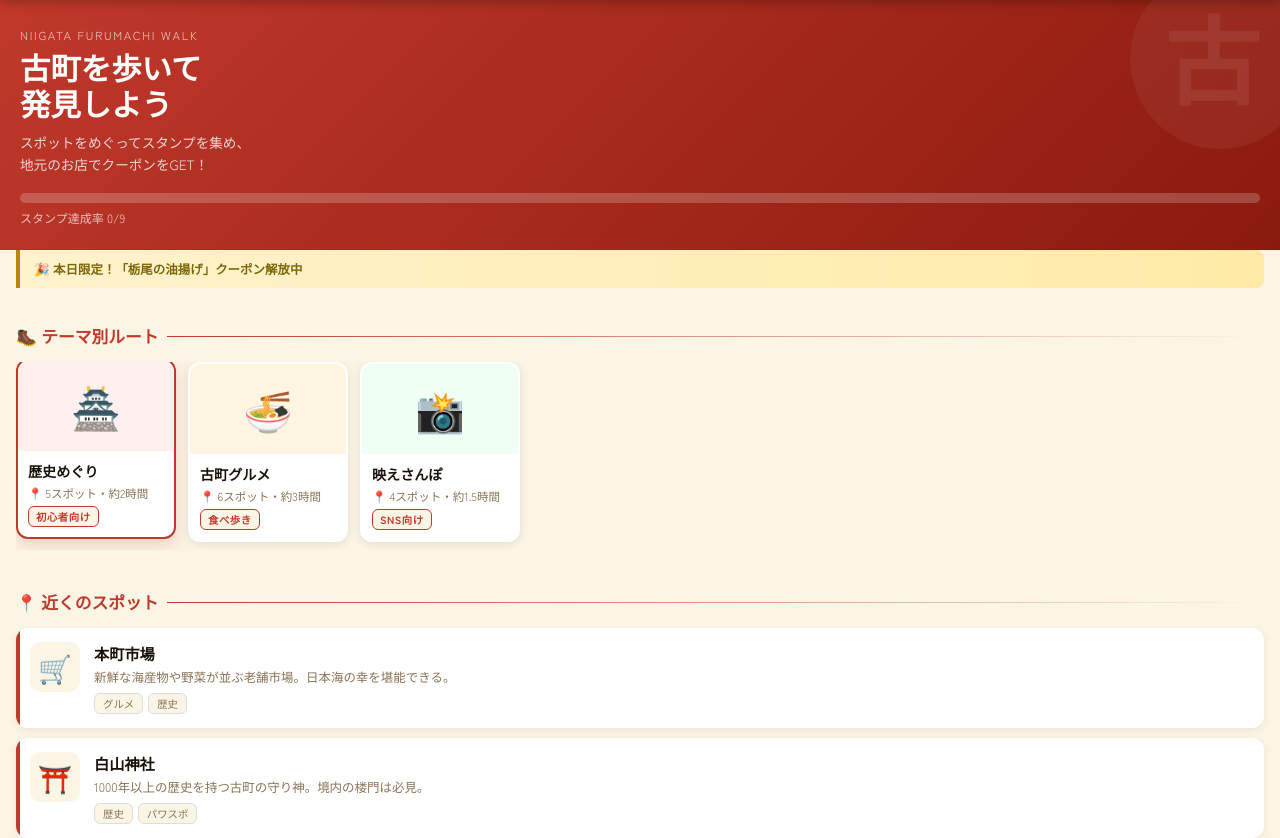
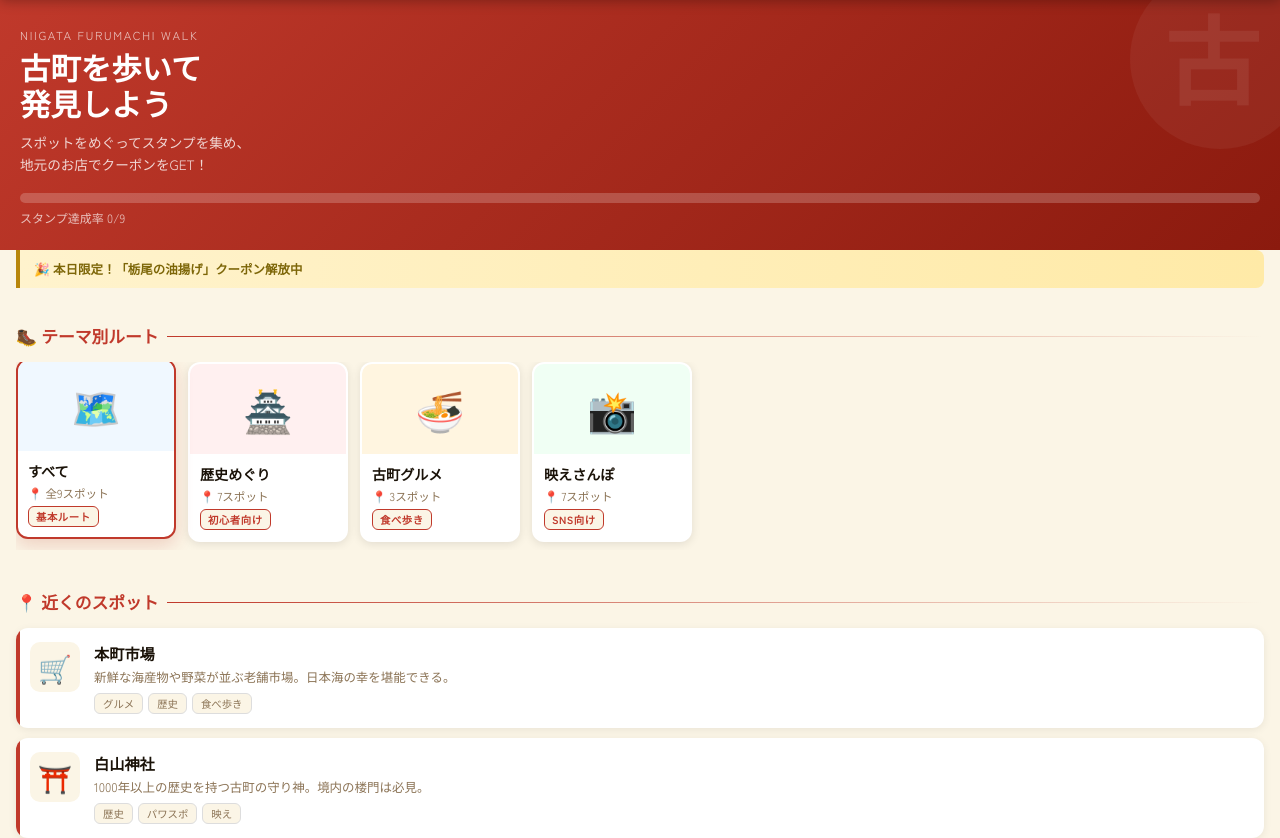
Before and after one commit to s0u8a/hurumatihakkason, a plain HTML site: page index.html in a window 1280 px wide. Shown: the part 130-968 px from the top of the page. Drawn offline with nearby package versions, Linux system fonts and the light colour scheme.

Commit message:
機能追加映え散歩機能と食べ歩き

```diff
--- a/index.html
+++ b/index.html
@@ -56,27 +56,35 @@
     <div class="section">
       <div class="section-title">🥾 テーマ別ルート</div>
       <div class="route-cards">
-        <div class="route-card selected" onclick="selectRoute(this)">
+        <div class="route-card selected" onclick="selectRoute(this, null)">
+          <div class="route-card-img" style="background:#f0f8ff">🗺️</div>
+          <div class="route-card-body">
+            <div class="route-card-name">すべて</div>
+            <div class="route-card-meta">📍 全9スポット</div>
+            <div class="route-card-tag">基本ルート</div>
+          </div>
+        </div>
+        <div class="route-card" onclick="selectRoute(this, '歴史')">
           <div class="route-card-img" style="background:#FFF0F0">🏯</div>
           <div class="route-card-body">
             <div class="route-card-name">歴史めぐり</div>
-            <div class="route-card-meta">📍 5スポット・約2時間</div>
+            <div class="route-card-meta">📍 7スポット</div>
             <div class="route-card-tag">初心者向け</div>
           </div>
         </div>
-        <div class="route-card" onclick="selectRoute(this)">
+        <div class="route-card" onclick="selectRoute(this, '食べ歩き')">
           <div class="route-card-img" style="background:#FFF5E0">🍜</div>
           <div class="route-card-body">
             <div class="route-card-name">古町グルメ</div>
-            <div class="route-card-meta">📍 6スポット・約3時間</div>
+            <div class="route-card-meta">📍 3スポット</div>
             <div class="route-card-tag">食べ歩き</div>
           </div>
         </div>
-        <div class="route-card" onclick="selectRoute(this)">
+        <div class="route-card" onclick="selectRoute(this, '映え')">
           <div class="route-card-img" style="background:#F0FFF4">📸</div>
           <div class="route-card-body">
             <div class="route-card-name">映えさんぽ</div>
-            <div class="route-card-meta">📍 4スポット・約1.5時間</div>
+            <div class="route-card-meta">📍 7スポット</div>
             <div class="route-card-tag">SNS向け</div>
           </div>
         </div>
@@ -100,8 +108,15 @@
           style="background:var(--red); color:white; border:none; padding:5px 15px; border-radius:20px;">
           保存する
         </button>
-       <div id="upload-status" style="font-size: 0.8rem; margin-top: 10px; color: var(--warm-gray);"></div>
+        <div id="upload-status" style="font-size: 0.8rem; margin-top: 10px; color: var(--warm-gray);"></div>
         <img id="photo-preview" src="" style="width: 100%; border-radius: 8px; margin-top: 10px; display: none;">
+
+        <!-- SNS Share Button (Shows only on 映えさんぽ) -->
+        <div id="sns-share-container" style="display: none; margin-top: 15px; text-align: center;">
+           <a id="sns-share-btn" href="https://twitter.com/intent/tweet?text=古町で「映えさんぽ」を楽しみながらAIスタンプ集め中！あなたも新潟・古町を巡ってみませんか？&hashtags=古町さんぽ,新潟,AIスタンプラリー,映えさんぽ" target="_blank" style="display: inline-block; background: #1DA1F2; color: white; padding: 10px 20px; border-radius: 20px; text-decoration: none; font-weight: bold; width: 100%; font-size: 0.9rem;">
+             🐦 X (Twitter) にシェアする
+           </a>
+        </div>
       </div>
     </div>
     <div class="bottom-space"></div>
@@ -207,7 +222,7 @@
     <div class="bottom-space"></div>
   </div>
 
-  <script src="script/app.js?v=6"></script>
+  <script src="script/app.js?v=7"></script>
 </body>
 
 </html>
--- a/script/app.js
+++ b/script/app.js
@@ -5,15 +5,15 @@ const GOOGLE_API_KEY = 'AIzaSyC5kzwBBS---IAAa_012ce4a2XQdQqDOjw';
 
 // 2. スポットデータ
 const spots = [
-  { id: 1, name: "本町市場", icon: "🛒", desc: "新鮮な海産物や野菜が並ぶ老舗市場。日本海の幸を堪能できる。", tags: ["グルメ", "歴史"], stamped: false, lat: 37.9175, lng: 139.0365 },
-  { id: 2, name: "白山神社", icon: "⛩️", desc: "1000年以上の歴史を持つ古町の守り神。境内の楼門は必見。", tags: ["歴史", "パワスポ"], stamped: false, lat: 37.9156, lng: 139.0412 },
-  { id: 3, name: "古町通り", icon: "🏮", desc: "江戸時代から続くメインストリート。七番町・八番町が中心。", tags: ["散策", "買い物"], stamped: false, lat: 37.9168, lng: 139.0380 },
-  { id: 4, name: "砂丘館", icon: "🏛️", desc: "旧日本銀行新潟支店長宅。文化財指定の洋館でアートを鑑賞。", tags: ["アート", "歴史"], stamped: false, lat: 37.9200, lng: 139.0350 },
-  { id: 5, name: "新潟県政記念館", icon: "🏛️", desc: "明治時代の洋風建築。国重要文化財で古町の歴史を伝える。", tags: ["歴史", "建築"], stamped: false, lat: 37.9190, lng: 139.0360 },
-  { id: 6, name: "NEXT21", icon: "🏙️", desc: "古町を代表するランドマークタワー。展望ラウンジからの景色は絶景。", tags: ["景色", "ランドマーク"], stamped: false, lat: 37.9232, lng: 139.0435 },
-  { id: 7, name: "旧齋藤家別邸", icon: "🏡", desc: "豪商の別荘。美しい庭園と近代和風建築が見どころ。", tags: ["歴史", "庭園"], stamped: false, lat: 37.9238, lng: 139.0385 },
-  { id: 8, name: "みなとぴあ", icon: "🏛️", desc: "新潟市歴史博物館。信濃川のほとりに建つレトロな洋館。", tags: ["歴史", "博物館"], stamped: false, lat: 37.9265, lng: 139.0520 },
-  { id: 9, name: "萬代橋", icon: "🌉", desc: "新潟市のシンボル。信濃川にかかる重要文化財の石造りアーチ橋。", tags: ["歴史", "ランドマーク"], stamped: false, lat: 37.9197, lng: 139.0531 }
+  { id: 1, name: "本町市場", icon: "🛒", desc: "新鮮な海産物や野菜が並ぶ老舗市場。日本海の幸を堪能できる。", tags: ["グルメ", "歴史", "食べ歩き"], stamped: false, lat: 37.9175, lng: 139.0365 },
+  { id: 2, name: "白山神社", icon: "⛩️", desc: "1000年以上の歴史を持つ古町の守り神。境内の楼門は必見。", tags: ["歴史", "パワスポ", "映え"], stamped: false, lat: 37.9156, lng: 139.0412 },
+  { id: 3, name: "古町通り", icon: "🏮", desc: "江戸時代から続くメインストリート。七番町・八番町が中心。", tags: ["散策", "買い物", "食べ歩き", "グルメ"], stamped: false, lat: 37.9168, lng: 139.0380 },
+  { id: 4, name: "砂丘館", icon: "🏛️", desc: "旧日本銀行新潟支店長宅。文化財指定の洋館でアートを鑑賞。", tags: ["アート", "歴史", "映え"], stamped: false, lat: 37.9200, lng: 139.0350 },
+  { id: 5, name: "新潟県政記念館", icon: "🏛️", desc: "明治時代の洋風建築。国重要文化財で古町の歴史を伝える。", tags: ["歴史", "建築", "映え"], stamped: false, lat: 37.9190, lng: 139.0360 },
+  { id: 6, name: "NEXT21", icon: "🏙️", desc: "古町を代表するランドマークタワー。展望ラウンジからの景色は絶景。", tags: ["景色", "ランドマーク", "映え", "グルメ"], stamped: false, lat: 37.9232, lng: 139.0435 },
+  { id: 7, name: "旧齋藤家別邸", icon: "🏡", desc: "豪商の別荘。美しい庭園と近代和風建築が見どころ。", tags: ["歴史", "庭園", "映え"], stamped: false, lat: 37.9238, lng: 139.0385 },
+  { id: 8, name: "みなとぴあ", icon: "🏛️", desc: "新潟市歴史博物館。信濃川のほとりに建つレトロな洋館。", tags: ["歴史", "博物館", "映え"], stamped: false, lat: 37.9265, lng: 139.0520 },
+  { id: 9, name: "萬代橋", icon: "🌉", desc: "新潟市のシンボル。信濃川にかかる重要文化財の石造りアーチ橋。", tags: ["歴史", "ランドマーク", "映え", "散策"], stamped: false, lat: 37.9197, lng: 139.0531 }
 ];
 
 // 3. localStorageからスタンプ状態を復元
@@ -67,12 +67,32 @@ function initMap() {
 }
 
 // 6. スポット一覧の描画
+let currentRouteTag = null; // null means show all spots
+
+function selectRoute(element, tag) {
+  document.querySelectorAll('.route-card').forEach(el => el.classList.remove('selected'));
+  if(element) element.classList.add('selected');
+  currentRouteTag = tag;
+  renderSpots('spotList');
+
+  // 映えさんぽモードの時だけSNSシェアボタンを表示
+  const snsContainer = document.getElementById('sns-share-container');
+  if(snsContainer) {
+    snsContainer.style.display = (tag === '映え') ? 'block' : 'none';
+  }
+}
+
 function renderSpots(containerId) {
   const container = document.getElementById(containerId);
   if (!container) return;
   container.innerHTML = '';
 
   spots.forEach(spot => {
+    // フィルター判定(ホーム画面のスポット一覧のみ適用)
+    if (containerId === 'spotList' && currentRouteTag && !spot.tags.includes(currentRouteTag)) {
+      return;
+    }
+
     const div = document.createElement('div');
     div.className = 'spot-item' + (spot.stamped ? ' stamped' : '');
     div.innerHTML = `
```
